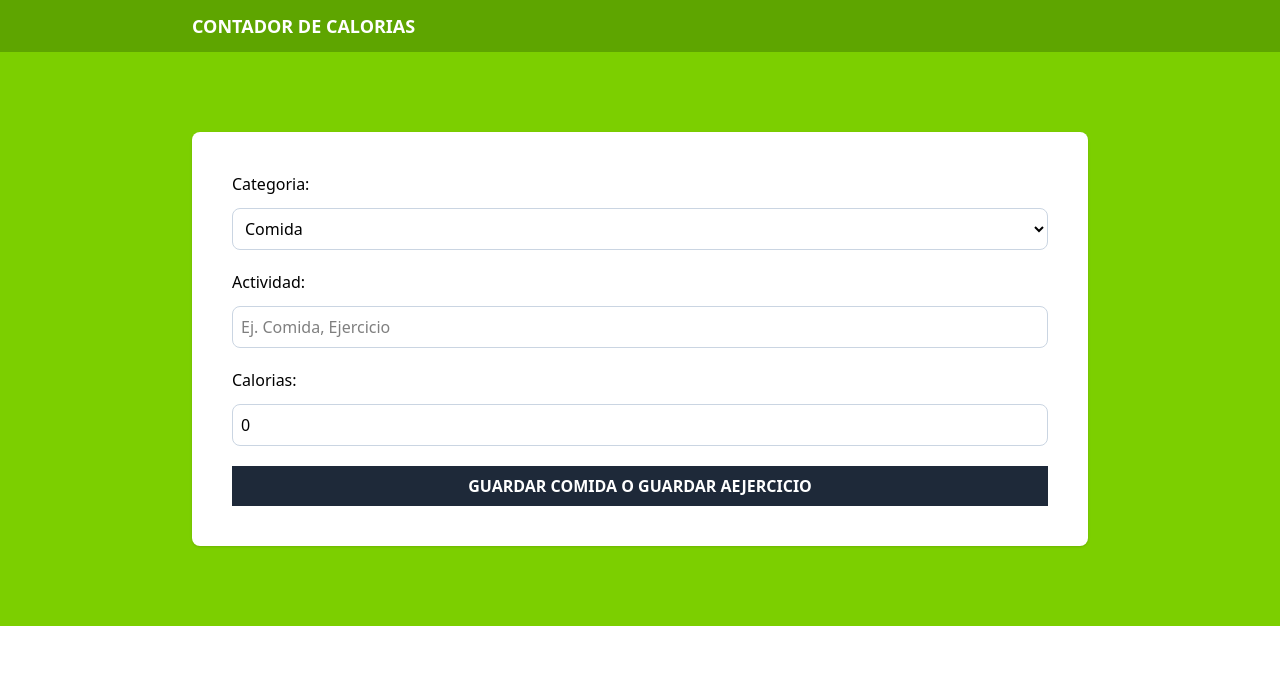
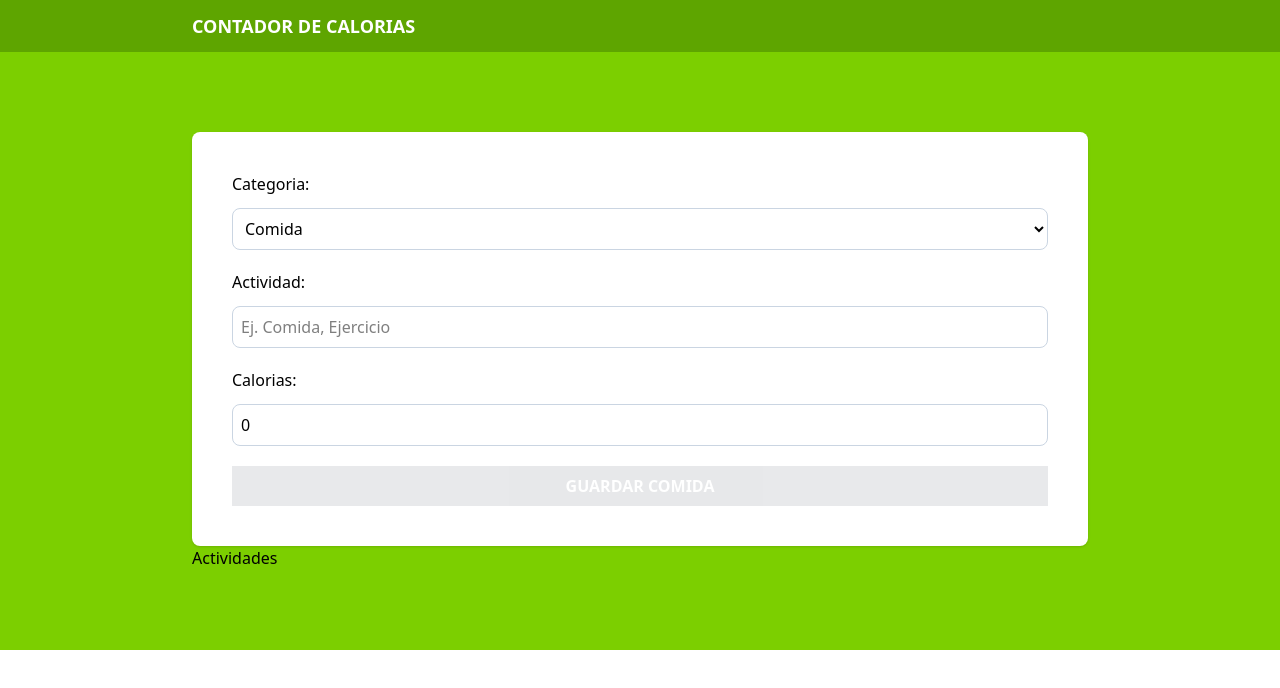
Before and after one commit to jesusRL96/Curso-ts_react-udmy, a React (Vite) app in the folder calorias-contador/: page / in a window 1280 px wide. Shown: the top 688 px of the page. Built offline with nearby package versions, Linux system fonts and the light colour scheme.

Commit message:
Agregar reducer

```diff
--- a/calorias-contador/package.json
+++ b/calorias-contador/package.json
@@ -12,12 +12,14 @@
   "dependencies": {
     "@tailwindcss/vite": "^4.1.4",
     "react": "^19.0.0",
-    "react-dom": "^19.0.0"
+    "react-dom": "^19.0.0",
+    "uuid": "^11.1.0"
   },
   "devDependencies": {
     "@eslint/js": "^9.22.0",
     "@types/react": "^19.0.10",
     "@types/react-dom": "^19.0.4",
+    "@types/uuid": "^10.0.0",
     "@vitejs/plugin-react-swc": "^3.8.0",
     "autoprefixer": "^10.4.21",
     "eslint": "^9.22.0",
--- a/calorias-contador/src/App.tsx
+++ b/calorias-contador/src/App.tsx
@@ -1,6 +1,9 @@
+import { useReducer } from "react";
 import Form from "./Components/Form";
+import { activityReducer, initialState } from "./reducers/activity-reducer";
 
 function App() {
+  const [state, dispatch] = useReducer(activityReducer, initialState);
   return (
     <>
       <header className="bg-lime-600 py-3">
@@ -12,8 +15,12 @@ function App() {
       </header>
       <section className="bg-lime-500 py-20 px-5">
         <div className="max-w-4xl mx-auto">
-					<Form/>
-				</div>
+          <Form dispatch={dispatch} />
+          <h1>Actividades</h1>
+          {state.activities.map((activity) => {
+            return <p key={activity.id}>{activity.name} {activity.calories}</p>;
+          })}
+        </div>
       </section>
     </>
   );
--- a/calorias-contador/src/Components/Form.tsx
+++ b/calorias-contador/src/Components/Form.tsx
@@ -1,16 +1,25 @@
-import React, { useState } from "react";
+import React, { useState, Dispatch } from "react";
 import { Activity, Category } from "../Types";
+import { ActivityActions } from "../reducers/activity-reducer";
 const categories: Category[] = [
   { id: 1, name: "Comida" },
   { id: 2, name: "Ejercicio" },
 ];
+import { v4 as uuidV4 } from "uuid";
 
-const Form = () => {
-  const [activity, setActivity] = useState<Activity>({
-    category: 0,
-    name: "",
-    calories: 0,
-  });
+type FormProps = {
+  dispatch: Dispatch<ActivityActions>;
+};
+
+const activityInitialState: Activity = {
+  id: uuidV4(),
+  category: 1,
+  name: "",
+  calories: 0,
+};
+
+const Form = ({ dispatch }: FormProps) => {
+  const [activity, setActivity] = useState<Activity>(activityInitialState);
 
   const handleChange = (
     event:
@@ -24,8 +33,21 @@ const Form = () => {
     });
   };
 
+  const isValidateForm = () => {
+    return activity.name.trim() != "" && activity.calories > 0;
+  };
+
+  const handleSubmit = (e: React.FormEvent<HTMLFormElement>) => {
+    e.preventDefault();
+    dispatch({ type: "save-activity", payload: { newActivity: activity } });
+    setActivity({ ...activityInitialState, id: uuidV4() });
+  };
+
   return (
-    <form className="space-y-5 bg-white shadow p-10 rounded-lg">
+    <form
+      className="space-y-5 bg-white shadow p-10 rounded-lg"
+      onSubmit={(e) => handleSubmit(e)}
+    >
       <div className="grid grid-cols-1 gap-3">
         <label htmlFor="category">Categoria:</label>
         <select
@@ -68,8 +90,9 @@ const Form = () => {
       </div>
       <input
         type="submit"
-        className="bg-gray-800 hover:bg-gray-900 w-full p-2 font-bold uppercase text-white"
-        value="Guardar comida o guardar aejercicio"
+        className="bg-gray-800 hover:bg-gray-900 w-full p-2 font-bold uppercase text-white disabled:opacity-10"
+        value={`Guardar ${activity.category == 1 ? "comida" : "ejercicio"}`}
+        disabled={!isValidateForm()}
       />
     </form>
   );
--- a/calorias-contador/src/Types/index.ts
+++ b/calorias-contador/src/Types/index.ts
@@ -4,6 +4,7 @@ export type Category = {
 };
 
 export type Activity = {
+  id: string;
   category: number;
   name: string;
   calories: number;
--- /dev/null
+++ b/calorias-contador/src/reducers/activity-reducer.ts
@@ -0,0 +1,29 @@
+import { Activity } from "../Types";
+
+export type ActivityActions = {
+  type: "save-activity";
+  payload: { newActivity: Activity };
+};
+
+type ActivityState = {
+  activities: Activity[];
+};
+
+export const initialState: ActivityState = {
+  activities: [],
+};
+
+export const activityReducer = (
+  state: ActivityState = initialState,
+  action: ActivityActions,
+) => {
+	console.log("DATA")
+  if (action.type === "save-activity") {
+    // Actualizacion de state para crear nueva actividad
+    return {
+      ...state,
+      activities: [...state.activities, action.payload.newActivity],
+    };
+  }
+  return state;
+};
```
Also changed, not shown: 1 other file (tests, documents, lock files or other folders).
